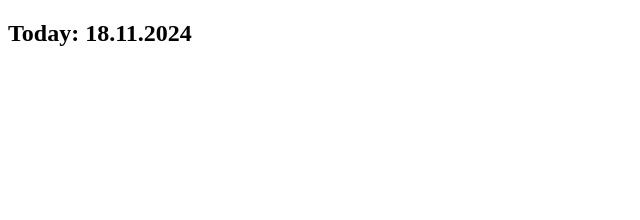
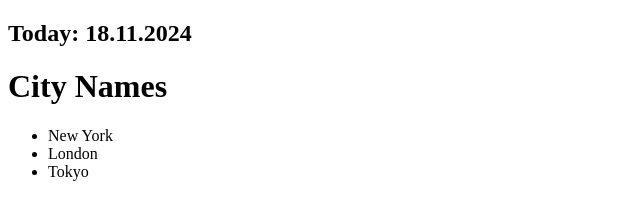
Before and after one commit to ShaniPerets/my-website, a plain HTML site: page cicdpractice/index.html in a window 1280 px wide. Shown: the whole page, without its empty margins (0-640 px from the left). Drawn offline with Linux system fonts and the light colour scheme.

Commit message:
added city list

```diff
--- a/cicdpractice/index.html
+++ b/cicdpractice/index.html
@@ -7,5 +7,12 @@
 </head>
 <body>
     <h2>Today: 18.11.2024</h2>
+
+    <h1>City Names</h1>
+    <ul>
+        <li>New York</li>
+        <li>London</li>
+        <li>Tokyo</li>
+    </ul>
 </body>
 </html>
```
